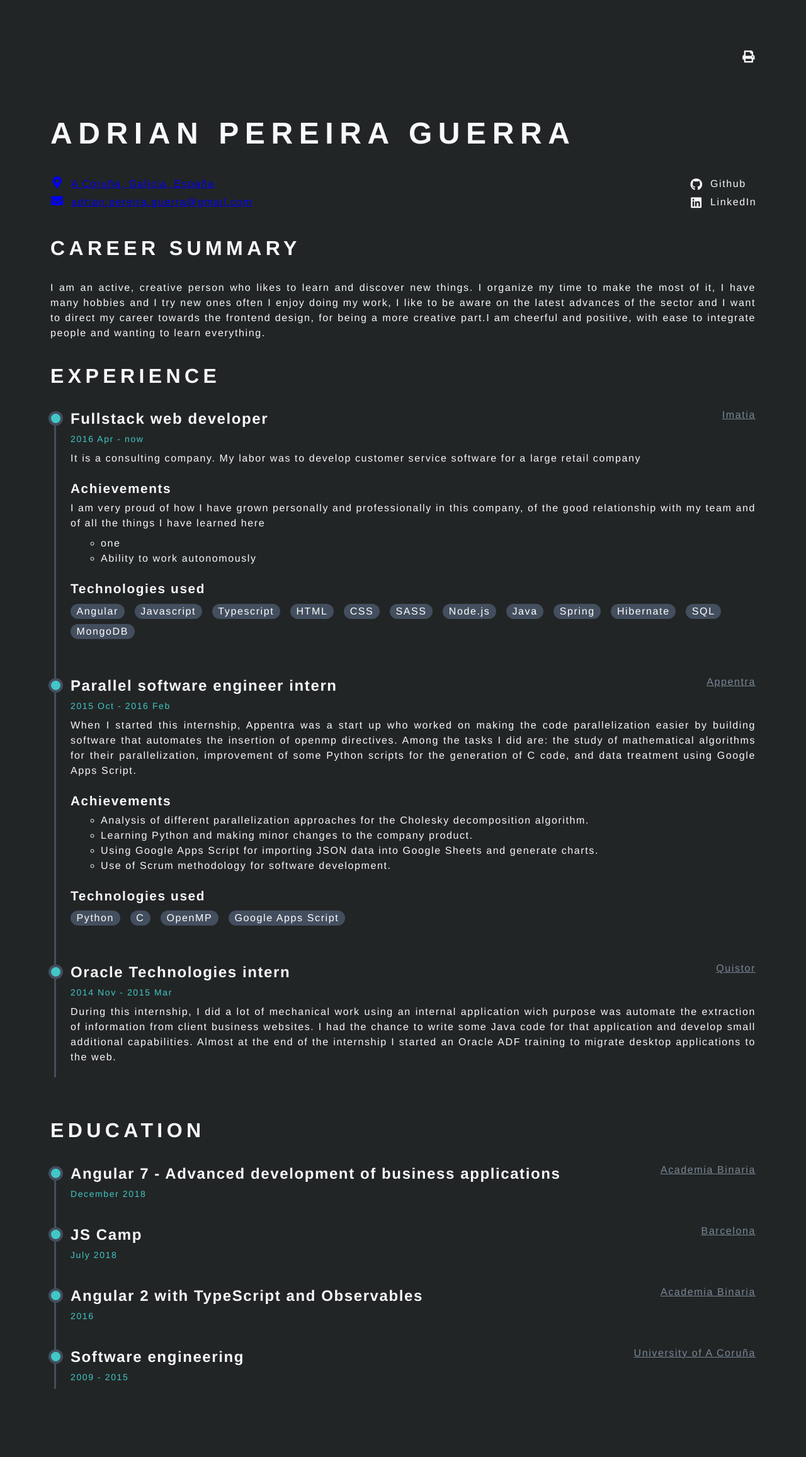
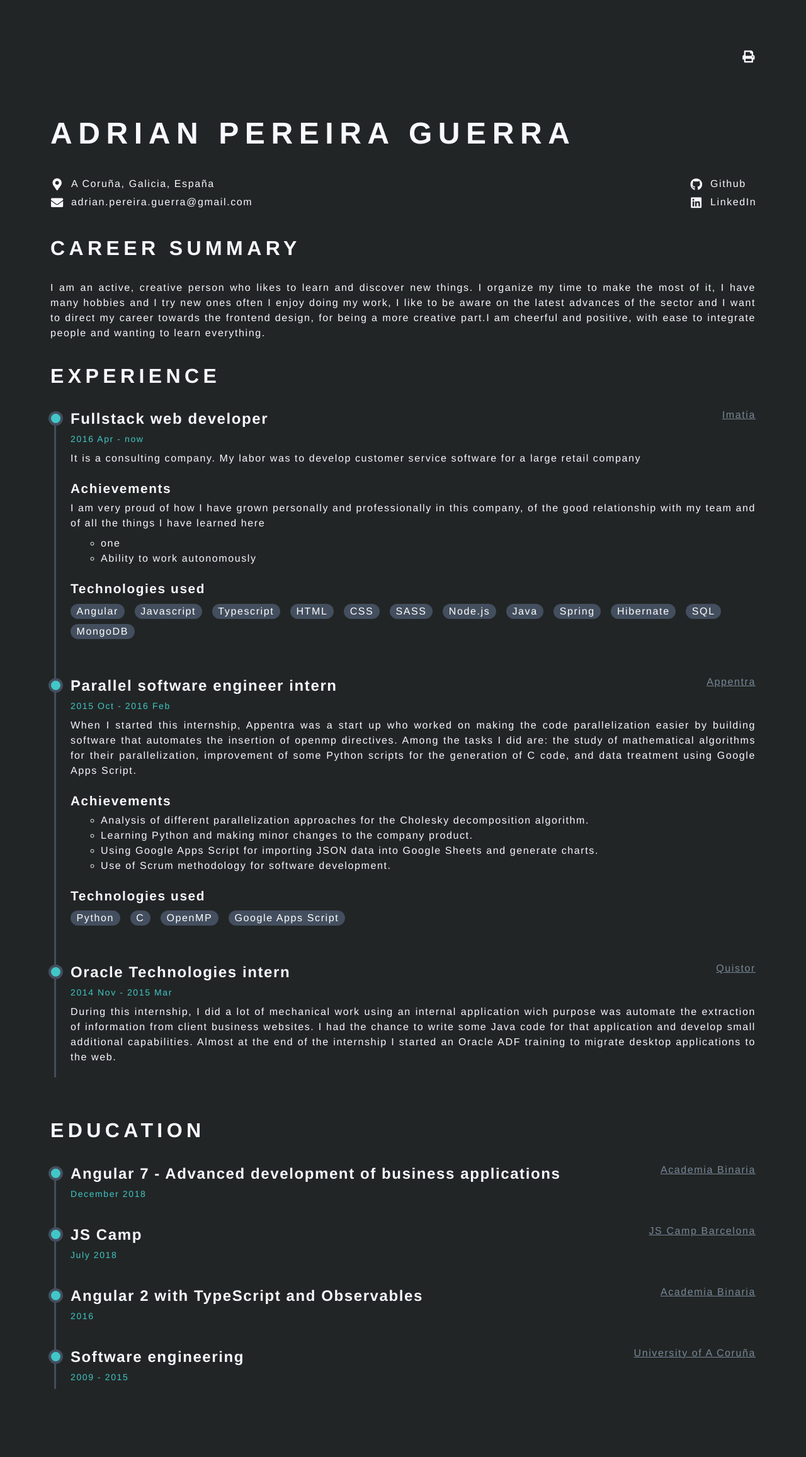
Before and after one commit to adrisons/adrisons.github.io, a Jekyll site: the page built from curriculum.html, in a window 1280 px wide. Shown: the whole page at 63% size. Built offline with Jekyll 4.4.1, drawn with Linux system fonts in a browser that asks for light colours; nearby versions of some CDN libraries.

Commit message:
Curriculum anchor styles

```diff
--- a/_data/curriculum/education.yml
+++ b/_data/curriculum/education.yml
@@ -9,7 +9,7 @@
   time: December 2018
 
 - title: JS Camp
-  where: Barcelona
+  where: JS Camp Barcelona
   where_url: https://jscamp.tech/
   time: July 2018
 
--- a/assets/css/personal.css
+++ b/assets/css/personal.css
@@ -39,6 +39,12 @@
     margin-right: 0;
 }
 
+.personal > .contact a {
+    display: flex;
+    color: inherit;
+    text-decoration: none;
+}
+
 /* SOCIAL */
 .personal > .social {
     width: 105px;
```
Also changed, not shown: 3 other files.
